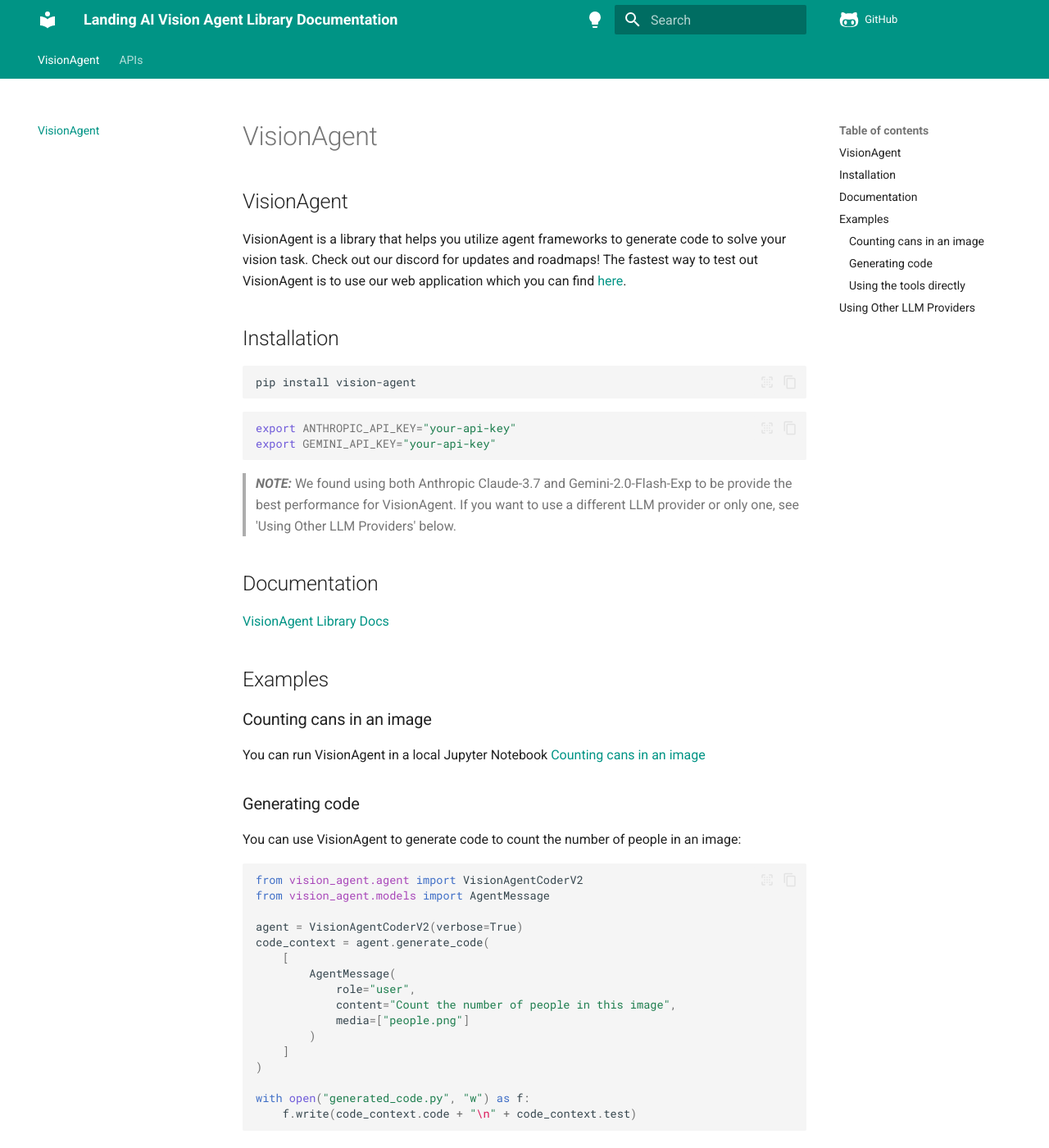
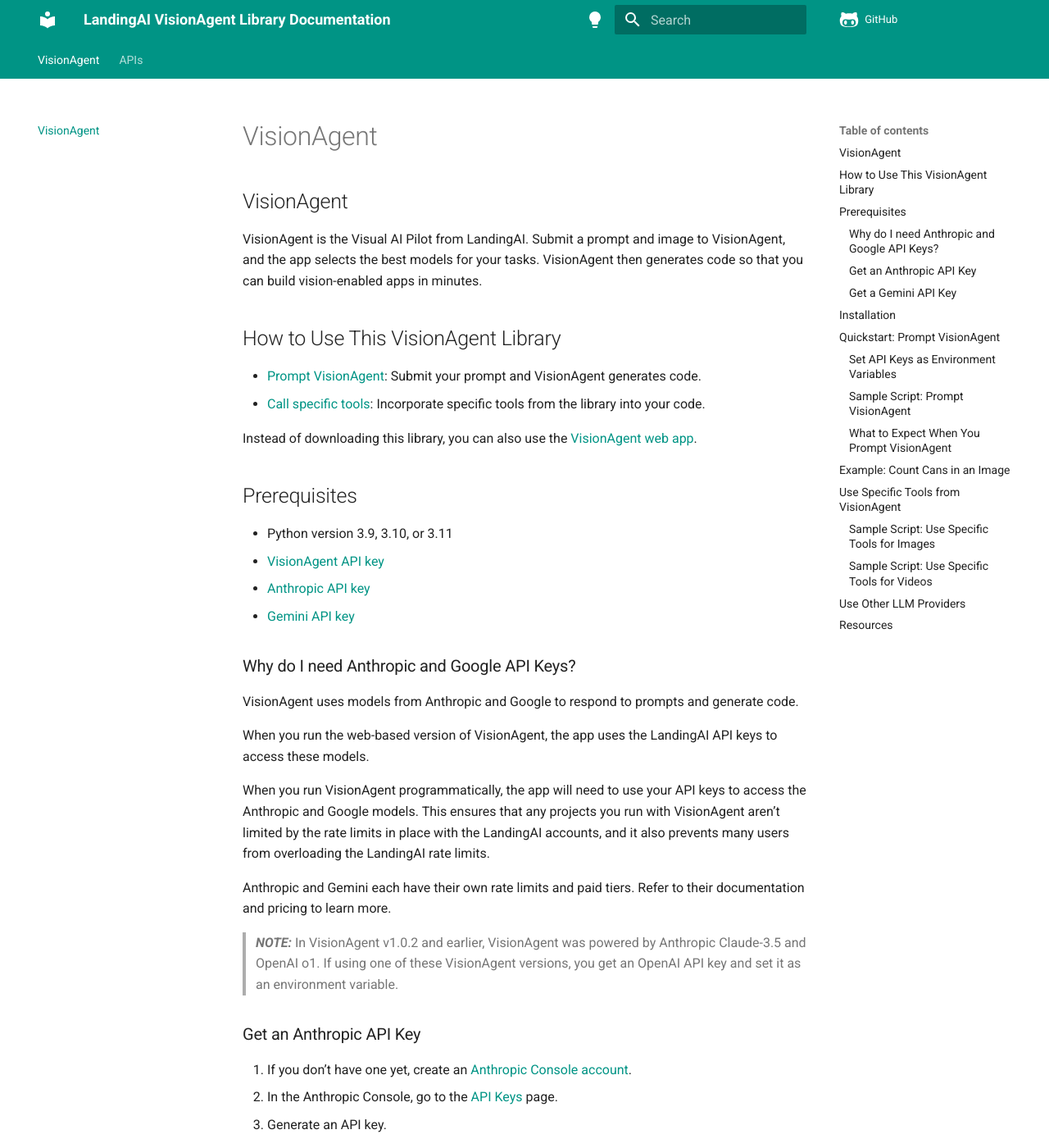
Before and after one commit to landing-ai/vision-agent, an MkDocs documentation site: the page built from docs/index.md, in a window 1280 px wide and 1400 px high. Shown: the whole window at 82% size. Built offline with MkDocs 1.6.1 and Material for MkDocs 9.7.7, drawn with Linux system fonts in a browser that asks for light colours; comment, search, counter and statistics services are not loaded; some of the changed text lies outside the part shown.

Commit message:
Updated docs (#404)
* [skip ci] chore(release): vision-agent 1.0.7

* Updated docs.

Revamped README. Index.md now references README. Added missing API md files & added references to their respective classes (modeled this after the tools, agent, and lmm md files).

* Update README.md

Updated README based on feedback.

---------

Co-authored-by: GitHub Actions Bot <yazhou.cao@landing.ai>
Co-authored-by: Bianca Ragsdale <ragsdale.bianca@gmail.com>

````diff
--- a/README.md
+++ b/README.md
@@ -12,102 +12,176 @@
 </div>
 
 ## VisionAgent
-VisionAgent is a library that helps you utilize agent frameworks to generate code to
-solve your vision task. Check out our discord for updates and roadmaps! The fastest
-way to test out VisionAgent is to use our web application which you can find [here](https://va.landing.ai/).
+VisionAgent is the Visual AI Pilot from LandingAI. Submit a prompt and image to VisionAgent, and the app selects the best models for your tasks. VisionAgent then generates code so that you can build vision-enabled apps in minutes.
+
+## How to Use This VisionAgent Library
+- [Prompt VisionAgent](#quickstart-prompt-visionagent): Submit your prompt and VisionAgent generates code.
+- [Call specific tools](#use-specific-tools-from-visionagent): Incorporate specific tools from the library into your code.
+
+Instead of downloading this library, you can also use the [VisionAgent web app](https://va.landing.ai/).
+
+## Prerequisites
+- Python version 3.9, 3.10, or 3.11
+- [VisionAgent API key](https://va.landing.ai/account/api-key)
+- [Anthropic API key](#get-an-anthropic-api-key)
+- [Gemini API key](#get-a-gemini-api-key)
+
+### Why do I need Anthropic and Google API Keys?
+VisionAgent uses models from Anthropic and Google to respond to prompts and generate code.
+
+When you run the web-based version of VisionAgent, the app uses the LandingAI API keys to access these models.
+
+When you run VisionAgent programmatically, the app will need to use your API keys to access the Anthropic and Google models. This ensures that any projects you run with VisionAgent aren’t limited by the rate limits in place with the LandingAI accounts, and it also prevents many users from overloading the LandingAI rate limits.
+
+Anthropic and Gemini each have their own rate limits and paid tiers. Refer to their documentation and pricing to learn more.
+
+> **_NOTE:_** In VisionAgent v1.0.2 and earlier, VisionAgent was powered by Anthropic Claude-3.5 and OpenAI o1. If using one of these VisionAgent versions, you get an OpenAI API key and set it as an environment variable.
+
+
+### Get an Anthropic API Key
+1. If you don’t have one yet, create an [Anthropic Console account](https://console.anthropic.com/).
+2. In the Anthropic Console, go to the [API Keys](https://console.anthropic.com/settings/keys) page.
+3. Generate an API key.
+
+### Get a Gemini API Key
+1. If you don’t have one yet, create a [Google AI Studio account](https://aistudio.google.com/).
+2. In Google AI Studio, go to the [Get API Key](https://aistudio.google.com/app/apikey) page.
+3. Generate an API key.
+
 
 ## Installation
 ```bash
 pip install vision-agent
 ```
 
+## Quickstart: Prompt VisionAgent
+Follow this quickstart to learn how to prompt VisionAgent. After learning the basics, customize your prompt and workflow to meet your needs.
+
+1. Get your Anthropic, Gemini, and VisionAgent API keys.
+2. [Set the Anthropic, Gemini, and VisionAgent API keys as environment variables](#set-api-keys-as-environment-variables).
+3. [Install VisionAgent](#installation).
+4. Create a folder called `quickstart`.
+5. Find an image you want to analyze and save it to the `quickstart` folder.
+6. Copy the [Sample Script](#sample-script-prompt-visionagent) to a file called `source.py`. Save the file to the `quickstart` folder.
+7. Run `source.py`.
+8. VisionAgent creates a file called `generated_code.py` and saves the generated code there.
+
+### Set API Keys as Environment Variables
+Before running VisionAgent code, you must set the Anthropic, Gemini, and VisionAgent API keys as environment variables. Each operating system offers different ways to do this.
+
+Here is the code for setting the variables:
 ```bash
+export VISION_AGENT_API_KEY="your-api-key"
 export ANTHROPIC_API_KEY="your-api-key"
 export GEMINI_API_KEY="your-api-key"
 ```
+### Sample Script: Prompt VisionAgent
+To use VisionAgent to generate code, use the following script as a starting point:
 
-> **_NOTE:_** We found using both Anthropic Claude-3.7 and Gemini-2.0-Flash-Exp to be provide the best performance for VisionAgent. If you want to use a different LLM provider or only one, see 'Using Other LLM Providers' below.
-
-You will also need to set your VisionAgent API key to be able to authenticate when using the hosted vision tools that we provide through our APIs. Currently, the APIs are free to use so you will only need to get it from [here](https://va.landing.ai/account/api-key).
-
-```bash
-export VISION_AGENT_API_KEY="your-api-key"
-```
-
-## Documentation
-
-[VisionAgent Library Docs](https://landing-ai.github.io/vision-agent/)
-
-## Examples
-### Counting cans in an image
-You can run VisionAgent in a local Jupyter Notebook [Counting cans in an image](https://github.com/landing-ai/vision-agent/blob/main/examples/notebooks/counting_cans.ipynb)
-
-### Generating code
-You can use VisionAgent to generate code to count the number of people in an image:
 ```python
+# Import the classes you need from the VisionAgent package
 from vision_agent.agent import VisionAgentCoderV2
 from vision_agent.models import AgentMessage
 
+# Enable verbose output
 agent = VisionAgentCoderV2(verbose=True)
+
+# Add your prompt (content) and image file (media)
 code_context = agent.generate_code(
     [
         AgentMessage(
             role="user",
-            content="Count the number of people in this image",
-            media=["people.png"]
+            content="Describe the image",
+            media=["friends.jpg"]
         )
     ]
 )
 
+# Write the output to a file
 with open("generated_code.py", "w") as f:
     f.write(code_context.code + "\n" + code_context.test)
 ```
+### What to Expect When You Prompt VisionAgent
+When you submit a prompt, VisionAgent performs the following tasks.
 
-### Using the tools directly
-VisionAgent produces code that utilizes our tools. You can also use the tools directly.
-For example if you wanted to detect people in an image and visualize the results:
+1. Generates a plan for the code generation task. If verbose output is on, the numbered steps for this plan display.
+2. Generates code and a test case based on the plan.
+3. Tests the generated code with the test case. If the test case fails, VisionAgent iterates on the code generation process until the test case passes.
+
+## Example: Count Cans in an Image
+Check out how to use VisionAgent in this Jupyter Notebook to learn how to count the number of cans in an image:
+
+[Count Cans in an Image](https://github.com/landing-ai/vision-agent/blob/main/examples/notebooks/counting_cans.ipynb)
+
+## Use Specific Tools from VisionAgent
+The VisionAgent library includes a set of [tools](vision_agent/tools), which are standalone models or functions that complete specific tasks. When you prompt VisionAgent, VisionAgent selects one or more of these tools to complete the tasks outlined in your prompt.
+
+For example, if you prompt VisionAgent to “count the number of dogs in an image”, VisionAgent might use the `florence2_object_detection` tool to detect all the dogs, and then the `countgd_object_detection` tool to count the number of detected dogs.
+
+After installing the VisionAgent library, you can also use the tools in your own scripts. For example, if you’re writing a script to track objects in videos, you can call the `owlv2_sam2_video_tracking` function. In other words, you can use the VisionAgent tools outside of simply prompting VisionAgent.
+
+The tools are in the [vision_agent.tools](vision_agent/tools) API.
+
+### Sample Script: Use Specific Tools for Images
+You can call the `countgd_object_detection` function to count the number of objects in an image.
+
+To do this, you could run this script:
 ```python
+# Import the VisionAgent Tools library; import Matplotlib to visualize the results
 import vision_agent.tools as T
 import matplotlib.pyplot as plt
 
+# Load the image
 image = T.load_image("people.png")
+
+# Call the function to count objects in an image, and specify that you want to count people
 dets = T.countgd_object_detection("person", image)
-# visualize the countgd bounding boxes on the image
+
+# Visualize the countgd bounding boxes on the image
 viz = T.overlay_bounding_boxes(image, dets)
 
-# save the visualization to a file
+# Save the visualization to a file
 T.save_image(viz, "people_detected.png")
 
-# display the visualization
+# Display the visualization
 plt.imshow(viz)
 plt.show()
+
 ```
+### Sample Script: Use Specific Tools for Videos
+You can call the `countgd_sam2_video_tracking` function to track people in a video and pair it with the `extract_frames_and_timestamps` function to return the frames and timestamps in which those people appear.
 
-You can also use the tools for running on video files:
+To do this, you could run this script:
 ```python
+# Import the VisionAgent Tools library
 import vision_agent.tools as T
 
+# Call the function to get the frames and timestamps
 frames_and_ts = T.extract_frames_and_timestamps("people.mp4")
-# extract the frames from the frames_and_ts list
+
+# Extract the frames from the frames_and_ts list
 frames = [f["frame"] for f in frames_and_ts]
 
-# run the countgd tracking on the frames
+# Call the function to track objects, and specify that you want to track people
 tracks = T.countgd_sam2_video_tracking("person", frames)
-# visualize the countgd tracking results on the frames and save the video
+
+# Visualize the countgd tracking results on the frames and save the video
 viz = T.overlay_segmentation_masks(frames, tracks)
 T.save_video(viz, "people_detected.mp4")
 ```
 
-## Using Other LLM Providers
-You can use other LLM providers by changing `config.py` in the `vision_agent/configs`
-directory. For example to change to Anthropic simply just run:
+
+## Use Other LLM Providers
+VisionAgent uses [Anthropic Claude 3.7 Sonnet](https://www.anthropic.com/claude/sonnet) and [Gemini Flash 2.0 Experimental](https://ai.google.dev/gemini-api/docs/models/experimental-models) (`gemini-2.0-flash-exp`) to respond to prompts and generate code. We’ve found that these provide the best performance for VisionAgent and are available on the free tiers (with rate limits) from their providers.
+
+If you prefer to use only one of these models or a different set of models, you can change the selected LLM provider in this file: `vision_agent/configs/config.py`. You must also add the provider’s API Key as an [environment variable](#set-api-keys-as-environment-variables).
+
+For example, if you want to use **only** the Anthropic model, run this command:
 ```bash
 cp vision_agent/configs/anthropic_config.py vision_agent/configs/config.py
 ```
 
-You can also modify the existing `config.py` file yourself to use a different LLM
-provider, for example if you wanted to change the planner from Anthropic inside
-`config.py` to OpenAI you would replace this code:
+Or, you can manually enter the model details in the `config.py` file. For example, if you want to change the planner model from Anthropic to OpenAI, you would replace this code:
 ```python
     planner: Type[LMM] = Field(default=AnthropicLMM)
     planner_kwargs: dict = Field(
@@ -133,4 +207,8 @@
     )
 ```
 
-> **_NOTE:_** VisionAgent moves fast and we are constantly updating and changing the library. If you have any questions or need help, please reach out to us on our discord channel.
+## Resources
+- [Discord](https://discord.com/invite/RVcW3j9RgR): Check out our community of VisionAgent users to share use cases and learn about updates.
+- [VisionAgent Library Docs](https://landing-ai.github.io/vision-agent/): Learn how to use this library.
+- [VisionAgent Web App Docs](https://support.landing.ai/docs/agentic-ai): Learn how to use the web-based version of VisionAgent.
+- [Video Tutorials](https://www.youtube.com/playlist?list=PLrKGAzovU85fvo22OnVtPl90mxBygIf79): Watch the latest video tutorials to see how VisionAgent is used in a variety of use cases.
--- a/docs/index.md
+++ b/docs/index.md
@@ -1,117 +1 @@
-## VisionAgent
-VisionAgent is a library that helps you utilize agent frameworks to generate code to
-solve your vision task. Check out our discord for updates and roadmaps! The fastest
-way to test out VisionAgent is to use our web application which you can find [here](https://va.landing.ai/).
-
-## Installation
-```bash
-pip install vision-agent
-```
-
-```bash
-export ANTHROPIC_API_KEY="your-api-key"
-export GEMINI_API_KEY="your-api-key"
-```
-
-> **_NOTE:_** We found using both Anthropic Claude-3.7 and Gemini-2.0-Flash-Exp to be provide the best performance for VisionAgent. If you want to use a different LLM provider or only one, see 'Using Other LLM Providers' below.
-
-## Documentation
-
-[VisionAgent Library Docs](https://landing-ai.github.io/vision-agent/)
-
-## Examples
-### Counting cans in an image
-You can run VisionAgent in a local Jupyter Notebook [Counting cans in an image](https://github.com/landing-ai/vision-agent/blob/main/examples/notebooks/counting_cans.ipynb)
-
-### Generating code
-You can use VisionAgent to generate code to count the number of people in an image:
-```python
-from vision_agent.agent import VisionAgentCoderV2
-from vision_agent.models import AgentMessage
-
-agent = VisionAgentCoderV2(verbose=True)
-code_context = agent.generate_code(
-    [
-        AgentMessage(
-            role="user",
-            content="Count the number of people in this image",
-            media=["people.png"]
-        )
-    ]
-)
-
-with open("generated_code.py", "w") as f:
-    f.write(code_context.code + "\n" + code_context.test)
-```
-
-### Using the tools directly
-VisionAgent produces code that utilizes our tools. You can also use the tools directly.
-For example if you wanted to detect people in an image and visualize the results:
-```python
-import vision_agent.tools as T
-import matplotlib.pyplot as plt
-
-image = T.load_image("people.png")
-dets = T.countgd_object_detection("person", image)
-# visualize the countgd bounding boxes on the image
-viz = T.overlay_bounding_boxes(image, dets)
-
-# save the visualization to a file
-T.save_image(viz, "people_detected.png")
-
-# display the visualization
-plt.imshow(viz)
-plt.show()
-```
-
-You can also use the tools for running on video files:
-```python
-import vision_agent.tools as T
-
-frames_and_ts = T.extract_frames_and_timestamps("people.mp4")
-# extract the frames from the frames_and_ts list
-frames = [f["frame"] for f in frames_and_ts]
-
-# run the countgd tracking on the frames
-tracks = T.countgd_sam2_video_tracking("person", frames)
-# visualize the countgd tracking results on the frames and save the video
-viz = T.overlay_segmentation_masks(frames, tracks)
-T.save_video(viz, "people_detected.mp4")
-```
-
-## Using Other LLM Providers
-You can use other LLM providers by changing `config.py` in the `vision_agent/configs`
-directory. For example to change to Anthropic simply just run:
-```bash
-cp vision_agent/configs/anthropic_config.py vision_agent/configs/config.py
-```
-
-You can also modify the existing `config.py` file yourself to use a different LLM
-provider, for example if you wanted to change the planner from Anthropic inside
-`config.py` to OpenAI you would replace this code:
-```python
-    planner: Type[LMM] = Field(default=AnthropicLMM)
-    planner_kwargs: dict = Field(
-        default_factory=lambda: {
-            "model_name": "claude-3-7-sonnet-20250219",
-            "temperature": 0.0,
-            "image_size": 768,
-        }
-    )
-```
-
-with this code:
-
-```python
-    planner: Type[LMM] = Field(default=OpenAILMM)
-    planner_kwargs: dict = Field(
-        default_factory=lambda: {
-            "model_name": "gpt-4o-2024-11-20",
-            "temperature": 0.0,
-            "image_size": 768,
-            "image_detail": "low",
-        }
-    )
-```
-
-> **_NOTE:_** VisionAgent moves fast and we are constantly updating and changing the library. If you have any questions or need help, please reach out to us on our discord channel.
+--8<-- "README.md:14"
--- a/mkdocs.yml
+++ b/mkdocs.yml
@@ -1,4 +1,4 @@
-site_name: Landing AI Vision Agent Library Documentation
+site_name: LandingAI VisionAgent Library Documentation
 site_url: https://landing-ai.github.io/
 repo_url: https://github.com/landing-ai/vision-agent
 edit_uri: edit/main/docs/
````
Also changed, not shown: docs/api/configs.md (added, +1 -0 lines), docs/api/models.md (added, +27 -0 lines), docs/api/sim.md (added, +7 -0 lines).
